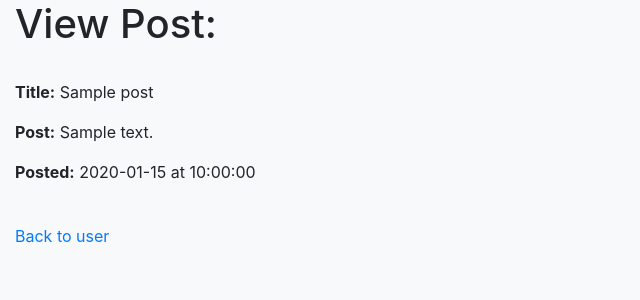
After one commit to RalphsCode/Lesson22-Assignment02, a Flask app: page /posts/1 in a window 1280 px wide. The commit adds this page. Shown: the top 300 px of the page, without its empty margins (0-640 px from the left). Run offline with Flask 3, Linux system fonts and the light colour scheme; tables that the repository leaves empty hold one stand-in row (values such as "Sample post"); some libraries are stand-ins or nearby versions.

Commit message:
Added a seed.py file (finallygit add .), and added the User post functionality, plus updated the delete user functionality to delete a users posts prior to deleting the user. There is also some Flash messaging.

```diff
--- a/flask-blogly/app.py
+++ b/flask-blogly/app.py
@@ -8,6 +8,7 @@ app = Flask(__name__)  # creating an instance of the Flask Class
 
 app.config['SQLALCHEMY_DATABASE_URI'] = 'postgresql://postgres:Ponderosa@localhost/blogly'
 app.config['SQLALCHEMY_RECORD_QUERIES'] = True
+app.config['DEBUG_TB_INTERCEPT_REDIRECTS'] = False
 app.config['SQLALCHEMY_ECHO'] = True
 
 with app.app_context():
@@ -44,7 +45,8 @@ def new_user():
 @app.route('/users/<int:user_id>')
 def user_detail(user_id):
     user = User.query.get_or_404(user_id)
-    return render_template('user.html', user=user)
+    post_titles = Post.query.filter_by(user_id = user_id).all()
+    return render_template('user.html', user=user, post_titles=post_titles)
 
 @app.route('/users/<int:user_id>/edit', methods=['GET', 'POST'])
 def edit_user(user_id):
@@ -62,16 +64,21 @@ def edit_user(user_id):
             user.last_name = last_name
         if image_url != '':
             user.image_url = image_url
-        flash('+++ User has been updated +++')
+        flash('User has been updated')
         db.session.add(user)
         db.session.commit()
         return render_template('user.html', user=user)
 
 @app.route('/users/<int:user_id>/delete')
 def delete_user(user_id):
-    User.query.filter_by(id = user_id).delete()
+    to_delete = User.query.get(user_id)
+    # Delete any posts by the user to be deleted
+    Post.query.filter_by(user_id=user_id).delete()
+    # Delete the user
+    User.query.filter_by(id=user_id).delete()
     db.session.commit()
-    flash(' >>> User has been deleted <<<')
+    # Flash deleted user message
+    flash(f'{to_delete.first_name} {to_delete.last_name} has been deleted')
     return redirect('/users')
 
 @app.route('/users/<int:user_id>/posts/new', methods=['GET', 'POST'])
@@ -84,4 +91,10 @@ def add_post(user_id):
         new_post = Post(title=new_title, content=new_post, user_id=user_id)
         db.session.add(new_post)
         db.session.commit()
+        flash('Post Submitted')
         return redirect('/users')
+
+@app.route('/posts/<int:post_id>')
+def display_post(post_id):
+    post = Post.query.get(post_id)
+    return render_template('display_post.html', post=post)
--- a/flask-blogly/templates/base.html
+++ b/flask-blogly/templates/base.html
@@ -10,7 +10,7 @@
 <body class="container-fluid p-3, bg-light">
 <!-- Display any Flash Messages -->
 {% for msg in get_flashed_messages() %}
-<p>{{msg}}</p>
+<p class="bg-success text-white text-center">{{msg}}</p>
 {% endfor %}
 <!-- add the page content -->
     {% block content %}
--- /dev/null
+++ b/flask-blogly/templates/display_post.html
@@ -0,0 +1,15 @@
+{% extends 'base.html' %}
+{% block title %}
+View post
+{% endblock %}
+
+{% block content %}
+<h1>View Post:</h1>
+<br>
+<p><b>Title:</b> {{post.title}}</p>
+<p><b>Post:</b> {{post.content}}</p>
+<p><b>Posted:</b> {{post.created_at.strftime("%Y-%m-%d at %H:%M:%S")}}</p>
+<br>
+<a href="/users/{{post.user_id}}">Back to user</a>
+
+{% endblock %}
```
Also changed, not shown: flask-blogly/models.py (+8 -0 lines), flask-blogly/seed.py (added, +39 -0 lines), flask-blogly/templates/user.html (+16 -0 lines).
